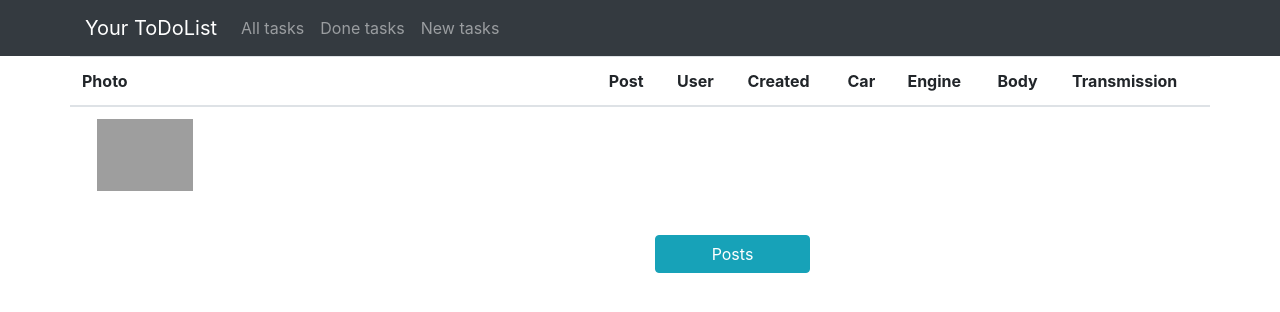
After one commit to SevaStopAll/car_market, a Spring app: page /posts/one in a window 1280 px wide. The commit adds this page. Shown: the top 312 px of the page. Run offline with Thymeleaf, Linux system fonts and the light colour scheme; the template is opened without the code that fills it, so the values that code supplies are empty; grey boxes are pictures that could not be loaded.

Commit message:
3. Тестовое задание. Hibernate. [#330581] 3. Now user can watch posts, watch a concrete post, add a new post with photo.

```diff
--- a/src/main/java/ru/job4j/cars/repository/SqlPostRepository.java
+++ b/src/main/java/ru/job4j/cars/repository/SqlPostRepository.java
@@ -16,7 +16,7 @@ public class SqlPostRepository implements PostRepository {
     private static final String FIND_BY_PHOTO = "FROM Post p JOIN FETCH p.car WHERE fileId IS NOT NULL";
     private static final String FIND_BY_MODEL = "FROM Post p JOIN FETCH p.car WHERE p.car.name = :fName";
     private static final String FIND_ALL = "FROM Post p JOIN FETCH p.car JOIN FETCH p.car.engine JOIN FETCH p.car.body JOIN FETCH p.car.transmission JOIN FETCH p.file";
-    private static final String FIND_BY_ID = "FROM Post p JOIN FETCH p.car WHERE p.id = :fId";
+    private static final String FIND_BY_ID = "FROM Post p JOIN FETCH p.car JOIN FETCH p.car.engine JOIN FETCH p.car.body JOIN FETCH p.car.transmission JOIN FETCH p.file WHERE p.id = :fId";
     private static final String DELETE = "DELETE FROM Post p JOIN FETCH p.car WHERE p.id = :fId";
     private static final String FIND_BY_SOLD = "FROM Post p JOIN FETCH p.car where p.sold = :fSold";
     private static final String SET_SOLD = "FROM Post p JOIN FETCH p.car SET p.sold = :fSold WHERE p.id = :fId";
--- a/src/main/java/ru/job4j/cars/service/SimpleFileService.java
+++ b/src/main/java/ru/job4j/cars/service/SimpleFileService.java
@@ -42,7 +42,7 @@ public class SimpleFileService implements FileService{
     }
 
     private String getNewFilePath(String sourceName) {
-        return storageDirectory + java.io.File.separator + UUID.randomUUID() + sourceName;
+        return storageDirectory + java.io.File.separator + sourceName;
     }
 
     private void writeFileBytes(String path, byte[] content) {
--- a/src/main/resources/application.properties
+++ b/src/main/resources/application.properties
@@ -1,5 +1,5 @@
 # ????????? ??????????, ??? ????? ??????? ????? (???? ??????????? ???????????? ?????)
-file.directory=files
+file.directory=src/main/resources/static/files
 
 # ????????? ???????????? ?????? ????? (?? ????????? 1MB, ??? ????????, ?.?. ????????? ??????????? ????? ?????? ?????)
 spring.servlet.multipart.max-file-size=10MB
--- a/src/main/resources/hibernate.cfg.xml
+++ b/src/main/resources/hibernate.cfg.xml
@@ -8,7 +8,7 @@
         <property name="hibernate.connection.url">jdbc:postgresql://127.0.0.1:5432/cars</property>
         <property name="hibernate.connection.username">postgres</property>
         <property name="hibernate.connection.password">password</property>
-        <property name="hibernate.connection.pool_size">1</property>
+        <property name="hibernate.connection.pool_size">8</property>
         <property name="hibernate.current_session_context_class">thread</property>
         <property name="hibernate.show_sql">true</property>
         <property name="hibernate.dialect">org.hibernate.dialect.PostgreSQLDialect</property>
--- /dev/null
+++ b/src/main/resources/templates/posts/one.html
@@ -0,0 +1,80 @@
+<!doctype html>
+<html lang="en">
+<head>
+    <!--  ����������� Bootstrap-->
+    <meta charset="utf-8">
+    <meta name="viewport" content="width=device-width, initial-scale=1">
+    <link rel="stylesheet" href="https://maxcdn.bootstrapcdn.com/bootstrap/4.0.0/css/bootstrap.min.css" integrity="sha384-Gn5384xqQ1aoWXA+058RXPxPg6fy4IWvTNh0E263XmFcJlSAwiGgFAW/dAiS6JXm" crossorigin="anonymous">
+    <script src="https://cdn.jsdelivr.net/npm/@popperjs/core@2.11.6/dist/umd/popper.min.js" integrity="sha384-oBqDVmMz9ATKxIep9tiCxS/Z9fNfEXiDAYTujMAeBAsjFuCZSmKbSSUnQlmh/jp3" crossorigin="anonymous"></script>
+    <script src="https://cdn.jsdelivr.net/npm/bootstrap@5.2.3/dist/js/bootstrap.min.js" integrity="sha384-cuYeSxntonz0PPNlHhBs68uyIAVpIIOZZ5JqeqvYYIcEL727kskC66kF92t6Xl2V" crossorigin="anonymous"></script>
+    <link rel="stylesheet" href="https://cdn.jsdelivr.net/npm/bootstrap-icons@1.10.2/font/bootstrap-icons.css">
+    <title>Task</title>
+</head>
+<body>
+<div class="container-fluid p-0">
+    <nav class="navbar navbar-expand-lg navbar-dark bg-dark">
+        <div class="container">
+            <a class="navbar-brand" th:href="@{/tasks}">Your ToDoList</a>
+            <div class="collapse navbar-collapse">
+                <div class="navbar-nav me-auto">
+                    <a class="nav-item nav-link" th:href="@{/tasks}">All tasks</a>
+                    <a class="nav-item nav-link" th:href="@{/tasks/finished}">Done tasks</a>
+                    <a class="nav-item nav-link" th:href="@{/tasks/new}">New tasks</a>
+                </div>
+                <div class="d-flex" th:if="${user.login == 'Гость'}">
+                    <a class="nav-link text-secondary me-3" th:href="@{/users/register}">Sign up</a>
+                    <a class="nav-link text-secondary me-3" th:href="@{/users/login}">Log in</a>
+                </div>
+                <div class="d-flex" th:if="${user.login != 'Гость'}">
+                    <a class="nav-link text-secondary me-3" href="#" th:text="${user.login}"></a>
+                    <a class="nav-link text-secondary" th:href="@{/users/logout}">Log out</a>
+                </div>
+            </div>
+        </div>
+    </nav>
+</div>
+<div class="container">
+    <div class="row">
+        <table class="table">
+            <thead>
+            <tr>
+                <th scope="col">Photo</th>
+                <th scope="col">Post</th>
+                <th scope="col">User</th>
+                <th scope="col">Created</th>
+                <th scope="col">Car</th>
+                <th scope="col">Engine</th>
+                <th scope="col">Body</th>
+                <th scope="col">Transmission</th>
+            </tr>
+            </thead>
+            <tbody>
+                <td>
+                    <div class="col-3">
+                        <div class="mb-3">
+                            <img th:src="@{/files/{fileId}(fileId=*{post.file.id})}" class="w-100" alt="No image">
+                        </div>
+                    </div>
+                </td>
+                <td th:text="${post.description}"/>
+                <td th:text="${post.user.login}"/>
+                <td th:text="${post.created}"/>
+                <td th:text="${post.car.name}"/>
+                <td th:text="${post.car.engine.name}"/>
+                <td th:text="${post.car.body.name}"/>
+                <td th:text="${post.car.transmission.name}"/>
+            </tbody>
+        </table>
+    </div>
+    <div class="container">
+        <div class="mb-3 row">
+            <div class="col-6"></div>
+            <div class="col-6">
+                <div class="row">
+                    <div class="col-4"><a class="btn btn-info w-100" th:href="@{/posts}">Posts</a></div>
+            </div>
+        </div>
+    </div>
+</div>
+</body>
+</html>
```
Also changed, not shown: src/main/java/ru/job4j/cars/controller/PostController.java (+54 -3 lines), src/main/java/ru/job4j/cars/service/SimplePostService.java (+5 -4 lines), src/main/resources/templates/posts.html (+5 -3 lines), src/main/resources/templates/posts/create.html (added, +84 -0 lines), files/0.png (deleted), files/1.jpeg (deleted).
